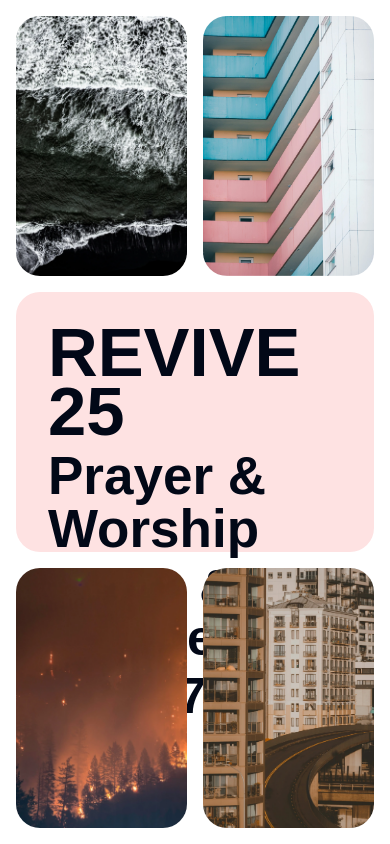
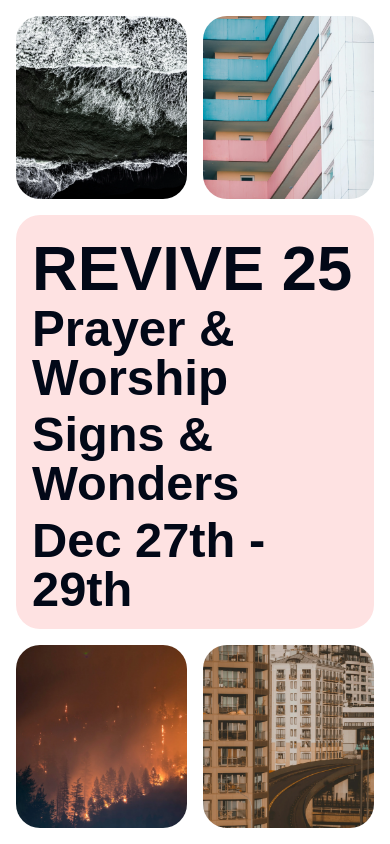
Before and after one commit to izakfilmalter/revive, a Next.js app: page / in a window 390 px wide. Built offline with nearby package versions, Linux system fonts and the light colour scheme; a web font is replaced by a local one.

Commit message:
Adjust grid.

```diff
--- a/app/(site)/page.tsx
+++ b/app/(site)/page.tsx
@@ -9,17 +9,17 @@ export default function Home() {
   return (
     <div
       className={
-        'grid min-h-screen w-screen grid-cols-2 grid-rows-3 gap-4 p-4 lg:grid-cols-3 lg:grid-rows-2'
+        'grid min-h-screen w-screen grid-cols-2 gap-4 p-4 lg:grid-cols-3 lg:grid-rows-2'
       }
     >
       <div
         className={
-          'col-span-2 row-start-2 flex flex-col items-start gap-2 rounded-3xl bg-red-100 p-8 text-left lg:row-start-1'
+          'col-span-2 row-start-2 flex flex-col items-start justify-end gap-2 rounded-3xl bg-red-100 p-4 text-left md:p-8 lg:row-start-1'
         }
       >
         <h1
           className={
-            'text-[min(calc((100vw-32px)/5.2),96px)] font-black leading-[.85]'
+            'text-[min(calc((100vw-64px)/5.15),96px)] font-black leading-[.85] md:text-[80.2px] xl:text-[96px]'
           }
         >
           REVIVE 25
@@ -27,7 +27,7 @@ export default function Home() {
 
         <h2
           className={
-            'text-[min(calc((100vw-32px)/6.3),53px)] font-black leading-[1]'
+            'text-[min(calc((100vw-64px)/6.62),53px)] font-black leading-[1] md:text-[44px] xl:text-[53px]'
           }
         >
           Prayer & Worship
@@ -35,7 +35,7 @@ export default function Home() {
 
         <h2
           className={
-            'text-[min(calc((100vw-32px)/7.1),54px)] font-black leading-[1]'
+            'text-[min(calc((100vw-64px)/6.7),54px)] font-black leading-[1] md:text-[45px] xl:text-[54px]'
           }
         >
           Signs & Wonders
@@ -43,7 +43,7 @@ export default function Home() {
 
         <h2
           className={
-            'text-[min(calc((100vw-32px)/7.3),59.5px)] font-black leading-[1]'
+            'text-[min(calc((100vw-64px)/6.68),59.5px)] font-black leading-[1] md:text-[49.8px] xl:text-[59.5px]'
           }
         >
           Dec 27th - 29th
```
